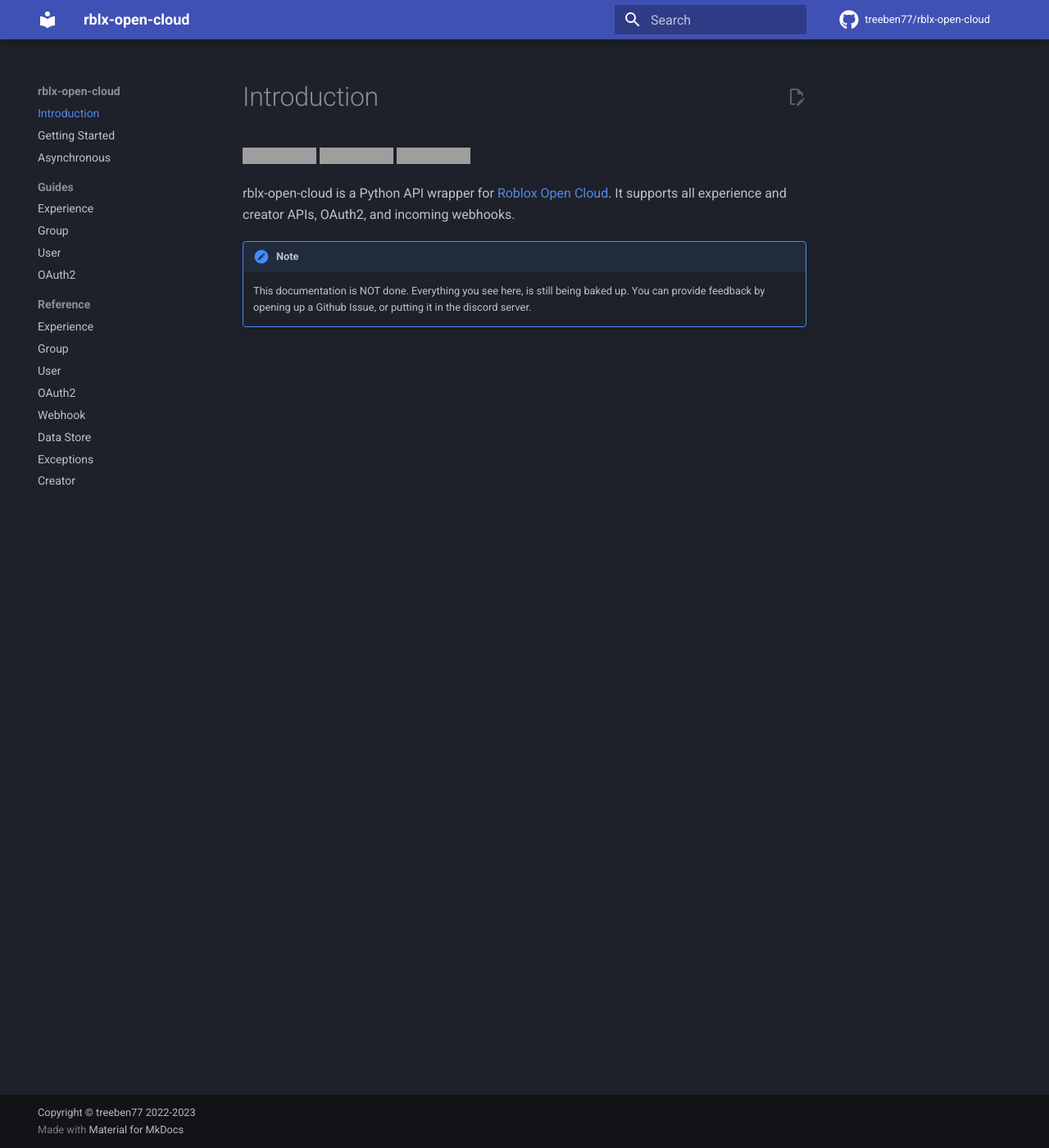
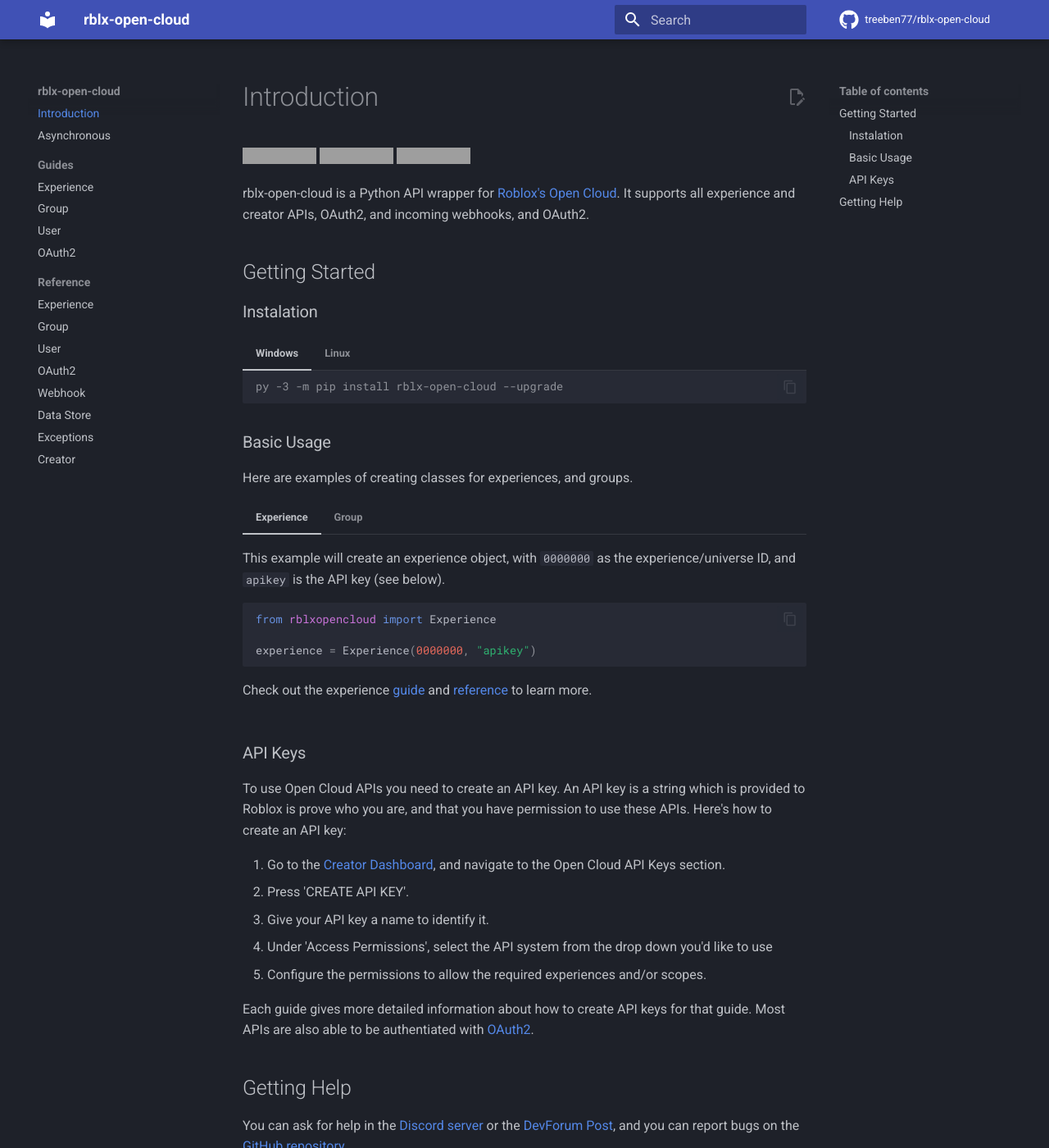
Before and after one commit to treeben77/rblx-open-cloud, an MkDocs documentation site: the page built from docs/index.md, in a window 1280 px wide and 1400 px high. Shown: the whole window at 82% size. Built offline with MkDocs 1.6.1 and Material for MkDocs 9.7.7, drawn with Linux system fonts in a browser that asks for light colours; comment, search, counter and statistics services are not loaded; some of the changed text lies outside the part shown; grey boxes are pictures that could not be loaded.

Commit message:
merge getting started into index

````diff
--- a/docs/index.md
+++ b/docs/index.md
@@ -4,8 +4,64 @@
 [![DevForum Post](https://img.shields.io/badge/dynamic/json?url=https%3A%2F%2Fdevforum.roproxy.com%2Ft%2F1991959.json&query=%24.like_count&suffix=%20Likes&style=for-the-badge&logo=robloxstudio&logoColor=white&label=DevForum%20Post&labelColor=%23009fff&color=%23353535)](https://devforum.roblox.com/t/1991959)
 [![Downloads](https://img.shields.io/pypi/dm/rblx-open-cloud?style=for-the-badge&logo=pypi&logoColor=white&label=PyPi%20Downloads&labelColor=%23006dad&color=%23353535)](https://pypi.org/project/rblx-open-cloud)
 
-rblx-open-cloud is a Python API wrapper for [Roblox Open Cloud](https://create.roblox.com/docs/cloud/open-cloud). It supports all experience and creator APIs, OAuth2, and incoming webhooks.
+rblx-open-cloud is a Python API wrapper for [Roblox's Open Cloud](https://create.roblox.com/docs/cloud/open-cloud). It supports all experience and creator APIs, OAuth2, and incoming webhooks, and OAuth2.
 
-!!! note
+## Getting Started
 
-    This documentation is NOT done. Everything you see here, is still being baked up. You can provide feedback by opening up a Github Issue, or putting it in the discord server.
+### Instalation
+
+=== "Windows"
+    ```console
+    py -3 -m pip install rblx-open-cloud --upgrade
+    ```
+
+=== "Linux"
+    ```console
+    python3 -m pip install rblx-open-cloud --upgrade
+    ```
+
+### Basic Usage
+
+Here are examples of creating classes for experiences, and groups.
+
+=== "Experience"
+
+    This example will create an experience object, with `0000000` as the experience/universe ID, and `apikey` is the API key (see below).
+
+    ```py
+    from rblxopencloud import Experience
+
+    experience = Experience(0000000, "apikey")
+    ```
+
+    Check out the experience [guide](guides/experience.md) and [reference](reference/experience.md) to learn more.
+
+=== "Group"
+
+    This example will create an experience object, with `0000000` as the group ID, and `apikey` is the API key (see below).
+
+    ```py
+    from rblxopencloud import Group
+
+    group = Group(0000000, "apikey")
+    ```
+
+    Check out the group [guide](guides/group.md) and [reference](reference/group.md) to learn more.
+
+### API Keys
+
+To use Open Cloud APIs you need to create an API key. An API key is a string which is provided to Roblox is prove who you are, and that you have permission to use these APIs. Here's how to create an API key:
+
+1. Go to the [Creator Dashboard](https://create.roblox.com/dashboard/credentials), and navigate to the Open Cloud API Keys section.
+2. Press 'CREATE API KEY'.
+3. Give your API key a name to identify it.
+4. Under 'Access Permissions', select the API system from the drop down you'd like to use
+5. Configure the permissions to allow the required experiences and/or scopes.
+
+Each guide gives more detailed information about how to create API keys for that guide. Most APIs are also able to be authentiated with [OAuth2](guides/oauth2.md).
+
+## Getting Help
+
+You can ask for help in the [Discord server](https://discord.gg/4CSc9E5uQy) or the [DevForum Post](https://devforum.roblox.com/t/1991959), and you can report bugs on the [GitHub repository](https://github.com/treeben77/rblx-open-cloud/issues).
+
+**Thank you for using rblx-open-cloud!**
--- a/mkdocs.yml
+++ b/mkdocs.yml
@@ -28,6 +28,14 @@ plugins:
             show_root_heading: true
             members_order: source
             inherited_members: true
+extra:
+  social:
+    - icon: simple/discord
+      link: https://discord.gg/4CSc9E5uQy
+    - icon: simple/robloxstudio
+      link: https://devforum.roblox.com/t/1991959
+    - icon: simple/github
+      link: https://github.com/treeben77/rblx-open-cloud
 markdown_extensions:
   - pymdownx.highlight:
       anchor_linenums: true
@@ -46,7 +54,6 @@ markdown_extensions:
 use_directory_urls: false
 nav:
   - Introduction: index.md
-  - Getting Started: getting_started.md
   - Asynchronous: asynchronous.md
   - Guides:
     - Experience: guides/experience.md
````
Also changed, not shown: docs/asynchronous.md (+1 -1 lines), docs/getting_started.md (deleted, +0 -31 lines).
